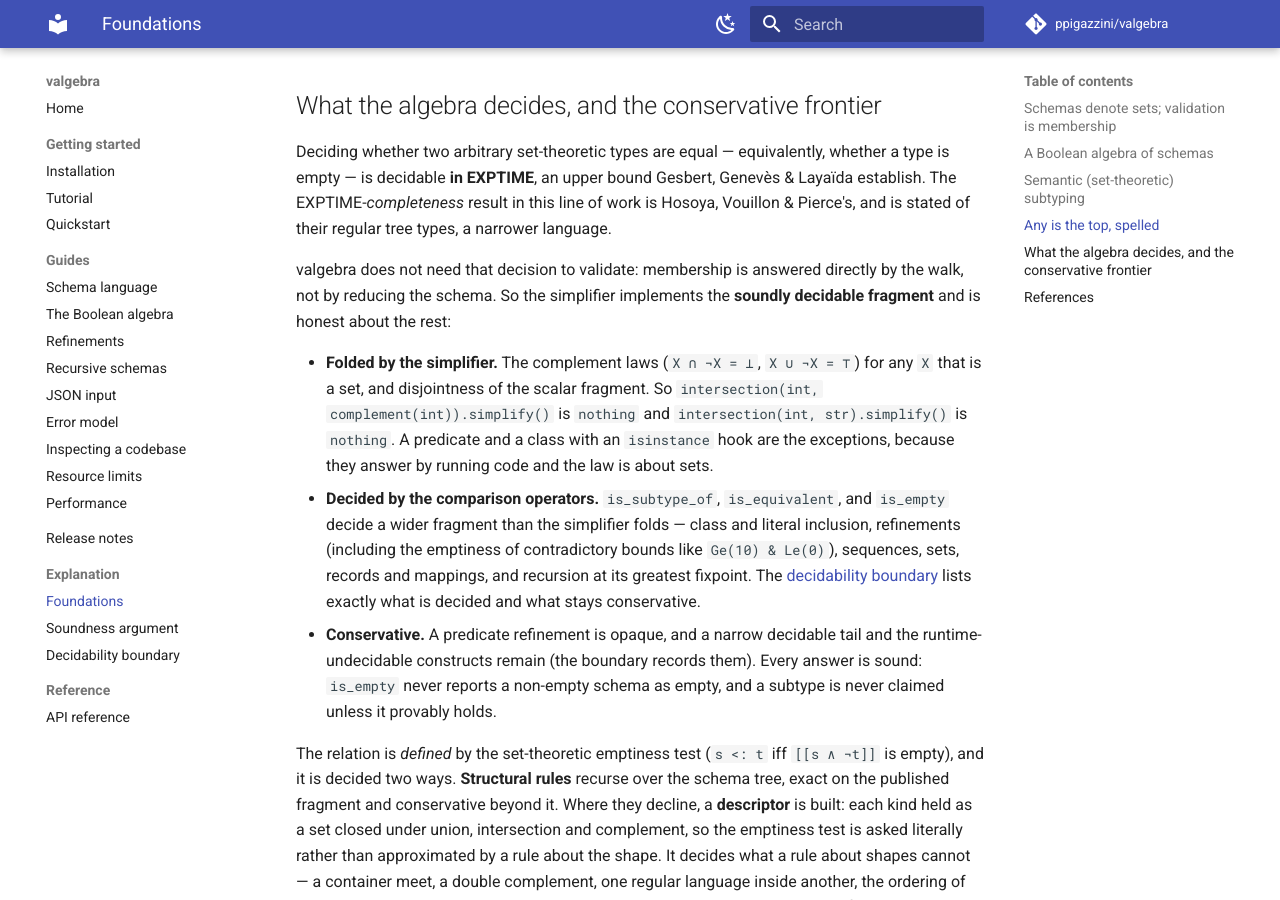
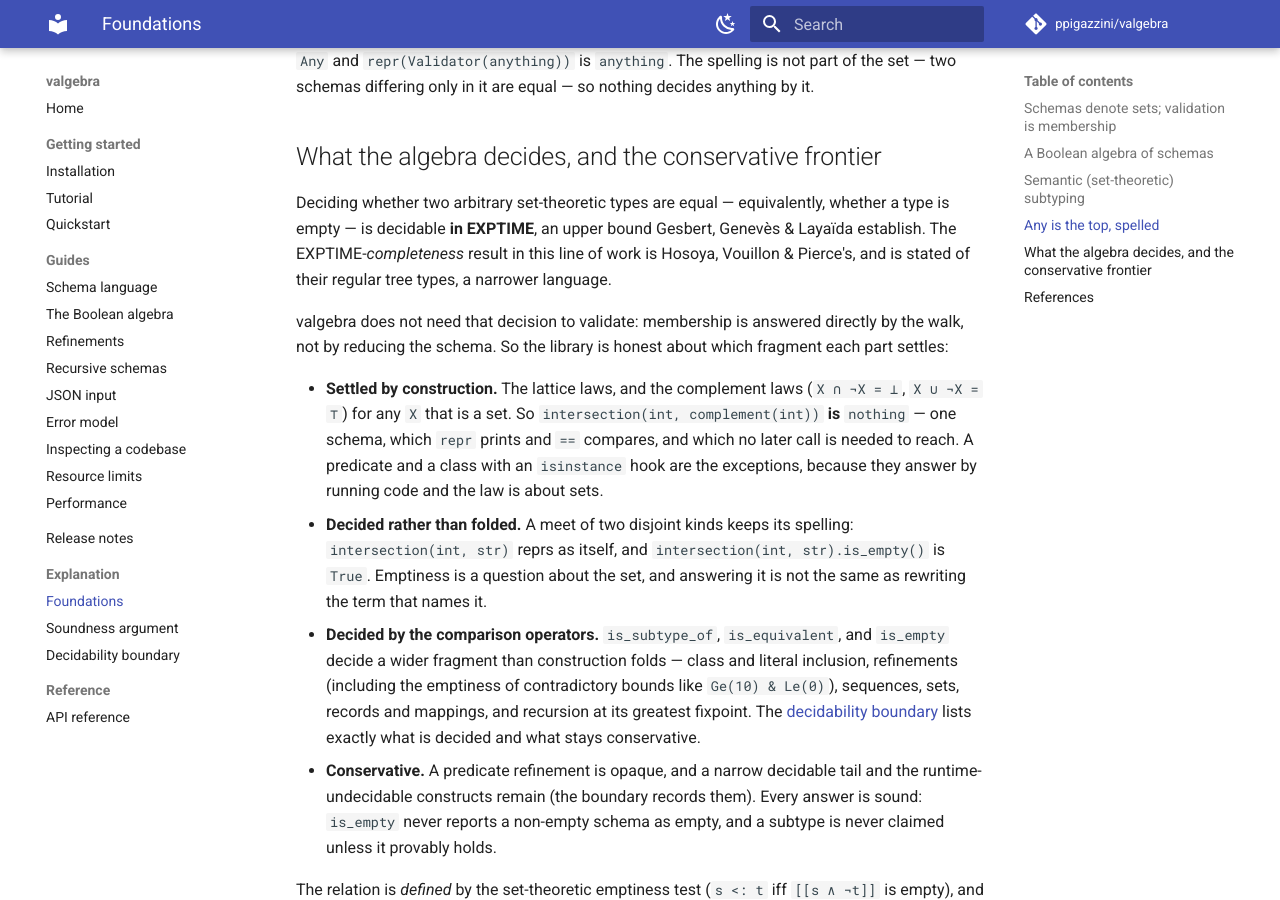
Before and after one commit to ppigazzini/valgebra, an MkDocs documentation site: the page built from docs/13-foundations.md, in a window 1280 px wide and 900 px high, scrolled down 1852 px. Built offline with MkDocs 1.6.1 and Material for MkDocs 9.7.7, drawn with Linux system fonts in a browser that asks for light colours; comment, search, counter and statistics services are not loaded; some of the changed text lies outside the part shown.

Commit message:
docs: attribute the laws to construction, not to a pass over the term
Five pages still described `simplify` as the thing that makes the algebra hold:
the foundations page called its meaning-preservation "the single invariant", the
soundness argument listed it as one of three soundness statements, and the error
model told a reader to call it to see a one-branch union fold. None of that is
where the laws live any more -- a schema is built in the lattice normal form, so
`union(int, int)` *is* `Validator(int)` and `Literal["active"]` *is* the literal
leaf, before anyone calls anything.

The pages now say that, and say what construction does **not** do: a meet of two
disjoint kinds keeps its spelling and answers `is_empty()`. Deciding a set is
empty and rewriting the term that names it are different acts, and a page that
blurs them leaves a reader expecting a repr that never arrives.

`simplify` stays named where a reader needs to find it -- the API page says it is
deprecated and points at what replaced it, and the performance table keeps its
measured row.

```diff
--- a/docs/10-limits.md
+++ b/docs/10-limits.md
@@ -21,7 +21,7 @@
   refused by the construction bound below, which says so by name.
 - **Schema construction size.** Every way of growing a schema — the `Validator`
   constructor, the `|` operator, `union`, `intersection`, `complement`,
-  `recursive`, and `simplify` — is bounded at construction, so no sequence of
+  `recursive`, and the record transforms — is bounded at construction, so no sequence of
   calls can build a schema that overflows the stack or exhausts memory on a later
   walk. Three bounds apply, and passing any one raises `ValueError`:
     - **depth** — at most 128 levels of structural nesting (a chain built in a
--- a/docs/13-foundations.md
+++ b/docs/13-foundations.md
@@ -38,9 +38,13 @@
 against the membership relation rather than asserting it (see the
 [algebra guide](04-algebra.md)).
 
-`simplify` rewrites a schema by these laws while admitting **exactly the same
-values**. That soundness — simplification never changes the value-set — is the
-single invariant the simplifier is held to.
+The laws hold of the schema a caller **builds**, not of a pass over it
+afterwards: `union`, `intersection` and `complement` produce the lattice normal
+form, so `union(int, int)` *is* `Validator(int)`, an absorbed member is gone
+before anyone asks, and a schema beside its own complement folds to a bound.
+`repr` shows that form and `==` compares it. (`simplify` was the pass that used
+to do this and is deprecated; [the algebra guide](04-algebra.md) says what it
+still does.)
 
 ## Semantic (set-theoretic) subtyping
 
@@ -92,17 +96,22 @@
 narrower language.
 
 valgebra does not need that decision to validate: membership is answered
-directly by the walk, not by reducing the schema. So the simplifier implements
-the **soundly decidable fragment** and is honest about the rest:
+directly by the walk, not by reducing the schema. So the library is honest about
+which fragment each part settles:
 
-- **Folded by the simplifier.** The complement laws (`X ∩ ¬X = ⊥`,
-  `X ∪ ¬X = ⊤`) for any `X` that is a set, and disjointness of the scalar
-  fragment. So `intersection(int, complement(int)).simplify()` is `nothing` and
-  `intersection(int, str).simplify()` is `nothing`. A predicate and a class with
-  an `isinstance` hook are the exceptions, because they answer by running code
-  and the law is about sets.
+- **Settled by construction.** The lattice laws, and the complement laws
+  (`X ∩ ¬X = ⊥`, `X ∪ ¬X = ⊤`) for any `X` that is a set. So
+  `intersection(int, complement(int))` **is** `nothing` — one schema, which
+  `repr` prints and `==` compares, and which no later call is needed to reach. A
+  predicate and a class with an `isinstance` hook are the exceptions, because
+  they answer by running code and the law is about sets.
+- **Decided rather than folded.** A meet of two disjoint kinds keeps its
+  spelling: `intersection(int, str)` reprs as itself, and
+  `intersection(int, str).is_empty()` is `True`. Emptiness is a question about
+  the set, and answering it is not the same as rewriting the term that names
+  it.
 - **Decided by the comparison operators.** `is_subtype_of`, `is_equivalent`, and
-  `is_empty` decide a wider fragment than the simplifier folds — class and literal
+  `is_empty` decide a wider fragment than construction folds — class and literal
   inclusion, refinements (including the emptiness of contradictory bounds like
   `Ge(10) & Le(0)`), sequences, sets, records and mappings, and recursion at its
   greatest fixpoint. The [decidability boundary](15-decidability.md) lists exactly
```
Also changed, not shown: docs/08-error-model.md (+4 -5 lines), docs/14-soundness.md (+15 -11 lines), docs/16-api.md (+6 -4 lines).
